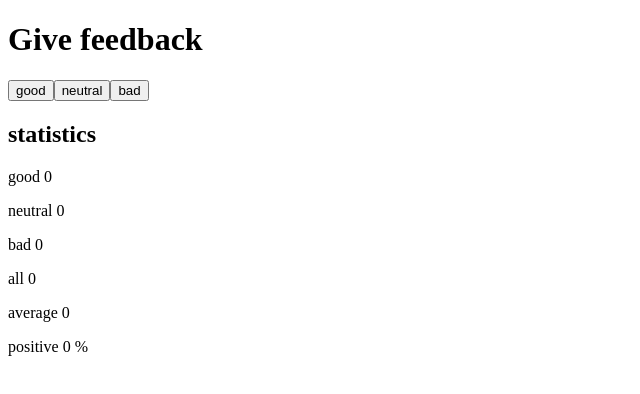
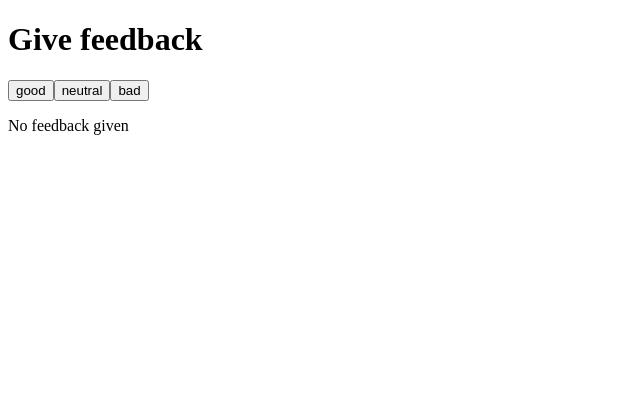
Before and after one commit to fatboss19820822/fullstackopen, a React (Vite) app in the folder part 1/unicafe/: page / in a window 1280 px wide. Shown: the top 394 px of the page, without its empty margins (0-640 px from the left). Built offline with nearby package versions, Linux system fonts and the light colour scheme.

Commit message:
Enhance App component to display a message when no feedback is given, improving user experience and feedback visibility

```diff
--- a/part 1/unicafe/src/App.jsx
+++ b/part 1/unicafe/src/App.jsx
@@ -25,6 +25,7 @@ const App = () => {
   const [neutral, setNeutral] = useState(0)
   const [bad, setBad] = useState(0)
 
+  const total = good + neutral + bad
 
 
   return (
@@ -33,7 +34,10 @@ const App = () => {
       <button onClick={() => setGood(good+1)}>good</button>
       <button onClick={() => setNeutral(neutral+1)}>neutral</button>
       <button onClick={() => setBad(bad+1)}>bad</button>
-      <Statistics good={good} neutral={neutral} bad={bad} />
+      {total === 0
+        ? <p>No feedback given</p>
+        : <Statistics good={good} neutral={neutral} bad={bad} />
+      }
 
     </div>
   )
```
